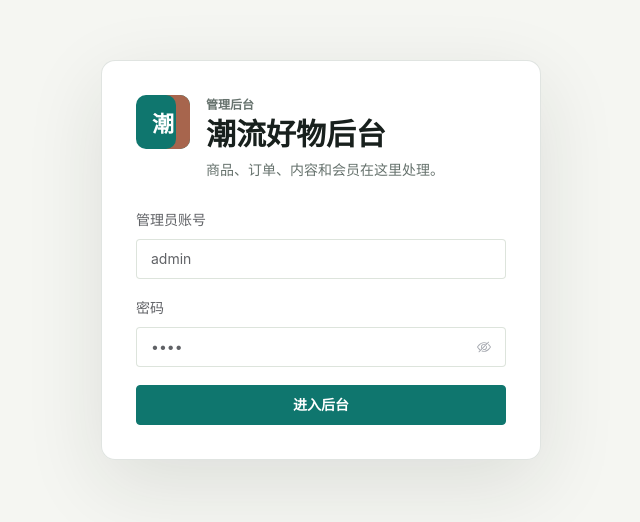
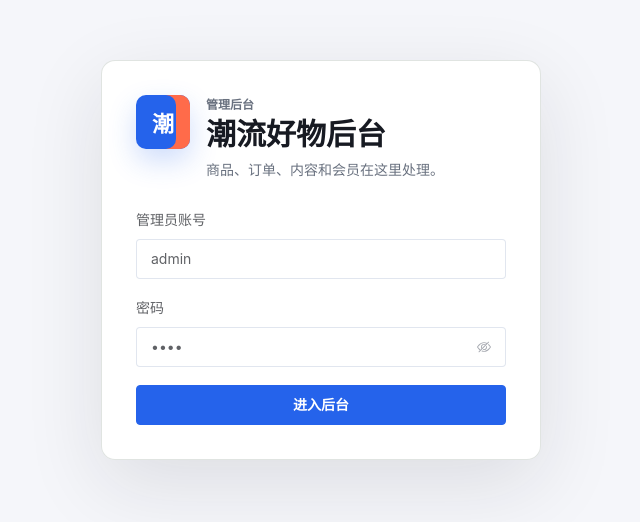
Before and after one commit to pskishere/ecommerce, a Vue app in the folder ecommerce-admin/: page / in a window 1280 px wide. Shown: the part 140-662 px from the top of the page, without its empty margins (319-959 px from the left). Built offline with nearby package versions, Linux system fonts and the light colour scheme.

Commit message:
Refine admin visual system

```diff
--- a/ecommerce-admin/src/styles/main.css
+++ b/ecommerce-admin/src/styles/main.css
@@ -1,33 +1,35 @@
 :root {
-  --admin-bg: #f5f6f2;
+  --admin-bg: #f5f6fa;
   --admin-surface: #ffffff;
-  --admin-panel: #f3f5f1;
-  --admin-text: #18201d;
-  --admin-muted: #66726d;
-  --admin-line: #dde4dc;
-  --admin-brand: #0f766e;
-  --admin-brand-dark: #0b5f59;
-  --admin-brand-soft: #e7f2ef;
-  --admin-accent: #a7654d;
-  --admin-green: #2f7d50;
-  --admin-danger: #c2413a;
-  --admin-warning: #b7791f;
-  --admin-aside: #18231f;
-  --admin-aside-raised: #22312c;
-  --admin-aside-muted: #b5c2bd;
+  --admin-panel: #f8fafc;
+  --admin-text: #171a22;
+  --admin-muted: #69717f;
+  --admin-line: #e1e6ef;
+  --admin-brand: #2563eb;
+  --admin-brand-dark: #1e40af;
+  --admin-brand-soft: #eaf1ff;
+  --admin-brand-rgb: 37, 99, 235;
+  --admin-accent: #ff6b4a;
+  --admin-accent-soft: #fff0eb;
+  --admin-green: #16975b;
+  --admin-danger: #d43d35;
+  --admin-warning: #c98212;
+  --admin-aside: #17181d;
+  --admin-aside-raised: #242733;
+  --admin-aside-muted: #b4bac6;
   --admin-radius: 8px;
   --el-color-primary: var(--admin-brand);
   --el-color-primary-dark-2: var(--admin-brand-dark);
-  --el-color-primary-light-3: #47a493;
-  --el-color-primary-light-5: #7fc3b5;
-  --el-color-primary-light-7: #b8ddd5;
-  --el-color-primary-light-8: #d3eae5;
-  --el-color-primary-light-9: #e8f4f0;
+  --el-color-primary-light-3: #5d86f2;
+  --el-color-primary-light-5: #8eacf6;
+  --el-color-primary-light-7: #bed0fb;
+  --el-color-primary-light-8: #d7e2fd;
+  --el-color-primary-light-9: var(--admin-brand-soft);
   --el-color-success: var(--admin-green);
   --el-color-warning: var(--admin-warning);
   --el-color-danger: var(--admin-danger);
   --el-border-color: var(--admin-line);
-  --el-border-color-light: #e7eee5;
+  --el-border-color-light: #edf0f5;
   --el-fill-color-light: var(--admin-panel);
   font-family: Inter, "Geist", -apple-system, BlinkMacSystemFont, "Segoe UI", sans-serif;
   color: var(--admin-text);
@@ -68,7 +70,7 @@ select {
   padding: 34px;
   border-radius: 14px;
   background: rgba(255, 255, 255, 0.94);
-  box-shadow: 0 24px 80px rgba(23, 33, 27, 0.11);
+  box-shadow: 0 24px 80px rgba(23, 26, 34, 0.11);
   border: 1px solid rgba(127, 144, 132, 0.24);
 }
 
@@ -83,7 +85,7 @@ select {
   height: 54px;
   border-radius: 10px;
   background: var(--admin-brand);
-  box-shadow: inset -14px 0 0 var(--admin-accent);
+  box-shadow: inset -14px 0 0 var(--admin-accent), 0 12px 28px rgba(var(--admin-brand-rgb), 0.22);
   color: white;
   display: grid;
   place-items: center;
@@ -277,8 +279,9 @@ select {
 }
 
 .admin-header {
-  background: var(--admin-surface);
+  background: rgba(255, 255, 255, 0.94);
   border-bottom: 1px solid var(--admin-line);
+  box-shadow: 0 1px 0 rgba(23, 26, 34, 0.02);
   display: flex;
   align-items: center;
   justify-content: space-between;
@@ -334,26 +337,29 @@ select {
 
 .module-hero {
   display: grid;
-  grid-template-columns: minmax(180px, 1fr) auto;
-  align-items: stretch;
-  gap: 12px;
-  padding: 12px 14px;
+  grid-template-columns: minmax(220px, 0.7fr) minmax(420px, 1.3fr);
+  align-items: center;
+  gap: 18px;
+  padding: 18px;
   border: 1px solid var(--admin-line);
-  border-radius: var(--admin-radius);
-  background: var(--admin-surface);
+  border-radius: 12px;
+  background:
+    linear-gradient(135deg, rgba(255, 255, 255, 0.98) 0%, rgba(255, 255, 255, 0.98) 58%, rgba(234, 241, 255, 0.58) 100%);
+  box-shadow: 0 14px 34px rgba(23, 26, 34, 0.045);
 }
 
 .module-copy {
+  position: relative;
   min-width: 0;
   align-self: center;
-  padding-left: 12px;
-  border-left: 3px solid var(--admin-brand);
+  padding: 2px 0 2px 16px;
+  border-left: 4px solid var(--admin-accent);
 }
 
 .module-copy h3 {
   margin: 0;
   color: var(--admin-text);
-  font-size: 18px;
+  font-size: 20px;
   line-height: 1.2;
   letter-spacing: 0;
 }
@@ -361,39 +367,33 @@ select {
 .module-copy span {
   display: block;
   max-width: 420px;
-  margin-top: 5px;
+  margin-top: 7px;
   color: var(--admin-muted);
   font-size: 13px;
-  line-height: 1.4;
+  line-height: 1.5;
 }
 
 .module-stats {
-  display: flex;
+  display: grid;
+  grid-template-columns: repeat(4, minmax(112px, 1fr));
   align-items: stretch;
-  justify-content: flex-end;
+  gap: 10px;
   min-width: 0;
-  overflow: hidden;
-  border: 1px solid var(--admin-line);
-  border-radius: 7px;
 }
 
 .module-stat {
+  position: relative;
   appearance: none;
-  min-width: 116px;
-  min-height: 58px;
-  padding: 8px 12px;
-  border: 0;
-  border-left: 1px solid var(--admin-line);
-  border-radius: 0;
-  background: var(--admin-panel);
+  min-width: 0;
+  min-height: 82px;
+  padding: 12px 14px;
+  border: 1px solid var(--admin-line);
+  border-radius: 10px;
+  background: rgba(255, 255, 255, 0.84);
   color: var(--admin-text);
   text-align: left;
   cursor: pointer;
-  transition: background 0.14s ease, color 0.14s ease;
-}
-
-.module-stat:first-child {
-  border-left: 0;
+  transition: background 0.14s ease, border-color 0.14s ease, box-shadow 0.14s ease, transform 0.14s ease;
 }
 
 .module-stat:disabled {
@@ -403,6 +403,9 @@ select {
 
 .module-stat:not(:disabled):hover {
   background: #fff;
+  border-color: rgba(var(--admin-brand-rgb), 0.34);
+  box-shadow: 0 10px 24px rgba(var(--admin-brand-rgb), 0.1);
+  transform: translateY(-1px);
 }
 
 .module-stat span,
@@ -410,7 +413,7 @@ select {
   display: block;
   overflow: hidden;
   color: var(--admin-muted);
-  font-size: 11px;
+  font-size: 12px;
   font-style: normal;
   font-weight: 700;
   line-height: 1.3;
@@ -421,9 +424,11 @@ select {
 .module-stat strong {
   display: block;
   overflow: hidden;
-  margin: 3px 0;
+  margin: 6px 0 4px;
   color: var(--admin-text);
-  font-size: 18px;
+  font-size: 24px;
+  font-variant-numeric: tabular-nums;
+  font-weight: 900;
   line-height: 1;
   text-overflow: ellipsis;
   white-space: nowrap;
@@ -443,8 +448,8 @@ select {
 
 .metric-card:hover,
 .panel-card:hover {
-  border-color: rgba(15, 123, 104, 0.24);
-  box-shadow: 0 12px 34px rgba(23, 33, 27, 0.06);
+  border-color: rgba(var(--admin-brand-rgb), 0.22);
+  box-shadow: 0 12px 34px rgba(23, 26, 34, 0.06);
 }
 
 .metric-card .el-card__body {
@@ -571,9 +576,9 @@ select {
 
 .todo-card:hover,
 .health-card:hover {
-  border-color: rgba(15, 123, 104, 0.34);
+  border-color: rgba(var(--admin-brand-rgb), 0.32);
   background: #fff;
-  box-shadow: 0 10px 26px rgba(15, 123, 104, 0.08);
+  box-shadow: 0 10px 26px rgba(var(--admin-brand-rgb), 0.08);
   transform: translateY(-1px);
 }
 
@@ -586,7 +591,7 @@ select {
 .todo-card:focus-visible,
 .health-card:focus-visible,
 .front-link:focus-visible {
-  outline: 3px solid rgba(15, 123, 104, 0.2);
+  outline: 3px solid rgba(var(--admin-brand-rgb), 0.2);
   outline-offset: 2px;
 }
 
@@ -646,7 +651,7 @@ select {
 
 .section-products .el-avatar {
   border: 1px solid var(--admin-line);
-  background: #edf3ec;
+  background: #eef2f8;
 }
 
 .section-products span {
@@ -664,7 +669,7 @@ select {
 
 .rank-item:hover {
   background: #fff;
-  box-shadow: 0 8px 24px rgba(23, 33, 27, 0.06);
+  box-shadow: 0 8px 24px rgba(23, 26, 34, 0.06);
   transform: translateY(-1px);
 }
 
@@ -701,7 +706,7 @@ select {
   width: 54px;
   height: 54px;
   border-radius: var(--admin-radius);
-  background: #edf3ec;
+  background: #eef2f8;
   flex-shrink: 0;
 }
 
@@ -714,7 +719,7 @@ select {
   width: 86px;
   height: 48px;
   border-radius: var(--admin-radius);
-  background: #edf3ec;
+  background: #eef2f8;
   flex-shrink: 0;
 }
 
@@ -723,10 +728,10 @@ select {
   height: 100%;
   display: grid;
   place-items: center;
-  color: #91a199;
+  color: #8a94a3;
   font-size: 11px;
   font-weight: 800;
-  background: #edf3ec;
+  background: #eef2f8;
 }
 
 .shop-card {
@@ -850,11 +855,11 @@ select {
 
 .detail-section p {
   margin: 4px 0;
-  color: #314039;
+  color: #343946;
 }
 
 .warning-section {
-  border-color: #ead2ab;
+  border-color: #f2d39a;
   background: #fff9ec;
 }
 
@@ -864,7 +869,7 @@ select {
   align-items: center;
   gap: 12px;
   padding: 10px 0;
-  border-top: 1px solid #e8efe6;
+  border-top: 1px solid #edf0f5;
 }
 
 .order-product:first-of-type {
@@ -902,8 +907,8 @@ select {
 }
 
 .el-table {
-  --el-table-header-bg-color: #f7f9f4;
-  --el-table-border-color: #e8efe6;
+  --el-table-header-bg-color: #f8fafc;
+  --el-table-border-color: #edf0f5;
 }
 
 .el-button {
@@ -921,31 +926,31 @@ select {
 }
 
 .el-tag.el-tag--success {
-  border-color: #b9dbc2;
-  background: #e4f3e8;
-  color: #236d36;
+  border-color: #b7e3cc;
+  background: #e7f8ef;
+  color: #0f7a49;
 }
 
 .el-tag.el-tag--danger {
-  border-color: #efc0b8;
-  background: #f9e8e4;
-  color: #a93a35;
+  border-color: #f4bdb8;
+  background: #fff0ef;
+  color: #b72f29;
 }
 
 .el-tag.el-tag--warning {
-  border-color: #ead2ab;
-  background: #fff5df;
-  color: #906118;
+  border-color: #f2d39a;
+  background: #fff7e6;
+  color: #8a570a;
 }
 
 .el-tag.el-tag--info {
-  border-color: #d7e2d8;
-  background: #edf3ec;
-  color: #526259;
+  border-color: #dde3ed;
+  background: #f3f5f9;
+  color: #5e6674;
 }
 
 .el-tag.el-tag--primary {
-  border-color: #b8ddd5;
+  border-color: #bed0fb;
   background: var(--admin-brand-soft);
   color: var(--admin-brand-dark);
 }
@@ -953,7 +958,7 @@ select {
 .el-segmented {
   --el-segmented-item-selected-color: var(--admin-brand);
   --el-segmented-item-selected-bg-color: #ffffff;
-  --el-segmented-bg-color: #edf3ec;
+  --el-segmented-bg-color: #eef2f8;
 }
 
 .el-table .el-table__row {
@@ -961,7 +966,7 @@ select {
 }
 
 .el-table .el-table__row:hover > td.el-table__cell {
-  background: #f8fbf6;
+  background: #f7faff;
 }
 
 @keyframes view-enter {
@@ -1049,7 +1054,7 @@ select {
     z-index: 1100;
     width: 248px !important;
     height: 100vh;
-    box-shadow: 24px 0 70px rgba(23, 33, 27, 0.2);
+    box-shadow: 24px 0 70px rgba(23, 26, 34, 0.2);
     transform: translateX(0);
     transition: transform 0.22s ease, width 0.2s ease;
   }
@@ -1108,7 +1113,7 @@ select {
     z-index: 1090;
     display: block;
     border: 0;
-    background: rgba(23, 33, 27, 0.38);
+    background: rgba(23, 26, 34, 0.38);
     cursor: pointer;
   }
 
@@ -1133,11 +1138,11 @@ select {
   }
 
   .module-stats {
-    justify-content: stretch;
+    grid-template-columns: repeat(2, minmax(0, 1fr));
   }
 
   .module-stat {
-    flex: 1;
+    min-width: 0;
   }
 
   .panel-card .el-card__body {
@@ -1220,14 +1225,6 @@ select {
     min-width: 0;
   }
 
-  .module-stat:nth-child(odd) {
-    border-left: 0;
-  }
-
-  .module-stat:nth-child(n + 3) {
-    border-top: 1px solid var(--admin-line);
-  }
-
   .metric-card .el-card__body {
     min-height: 104px;
   }
```
